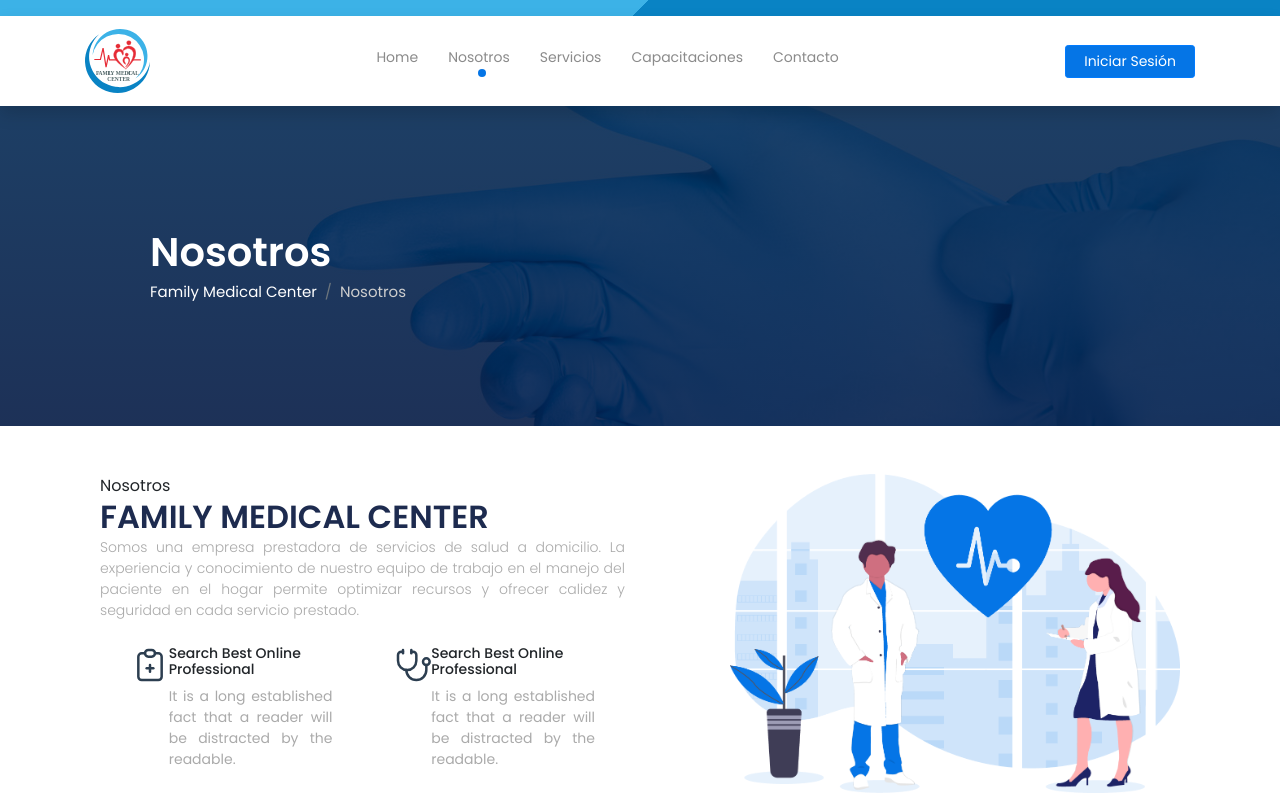
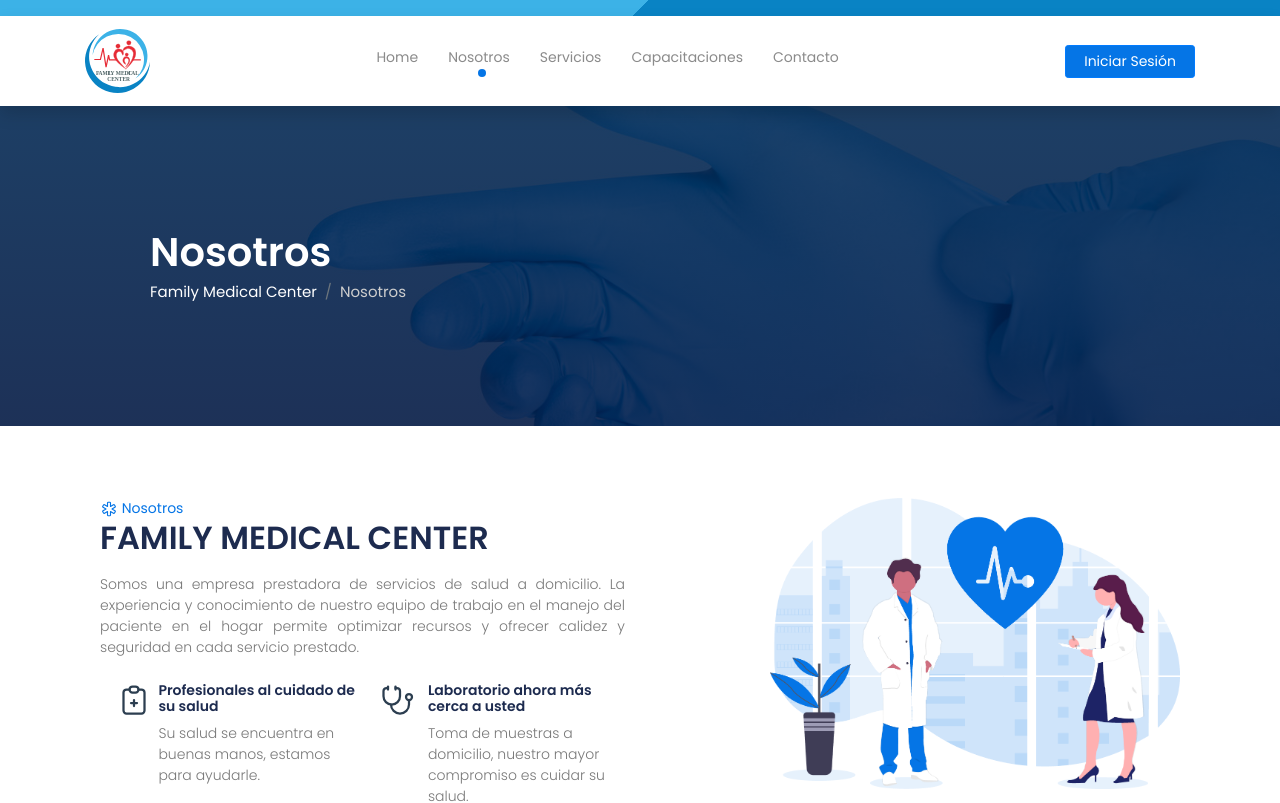
Before and after one commit to JuniorCR21/capstone_front-fmc, an Angular app: page /nosotros in a window 1280 px wide. Shown: the top 803 px of the page. Built offline with nearby package versions, Linux system fonts and the light colour scheme.

Commit message:
Página about terminada

```diff
--- a/src/app/pages/about/about.component.css
+++ b/src/app/pages/about/about.component.css
@@ -2,28 +2,28 @@
   font-weight: 600;
   color: #1d2b4f;
 }
-.text {
-  color: #aaaaaa;
+.text-content-about {
+  color: #797979;
   font-weight: 300;
-  align-content: center;
+  font-size: 14px;
+}
+
+.text-about{
+  color: #0575E6;
   font-size: 14px;
 }
 
 .text-content {
+  color: #1d2b4f;
+  font-weight: 600;
   font-size: 14px;
 }
 
+
 .imagenD {
-  width: 450px;
+  width: 410px;
 }
 
-.textSub {
-  color: #aaaaaa;
-}
-
-.textMed {
-  color: #aaaaaa;
-}
 .primera {
   width: 100%;
   padding: 6% 8%;
@@ -45,6 +45,7 @@
     ),
     url(../../../assets/img/about/vision.jpg);
 }
+
 .titleMV {
   color: #fff;
   font-weight: 600;
@@ -56,3 +57,22 @@
   font-weight: 300;
   line-height: 24px;
 }
+
+@media screen and (min-width: 768px) and (max-width: 1023px){
+
+  .imagenD {
+    width: 320px;
+  }
+}
+
+@media screen and (max-width: 767px){
+
+  .imagenD {
+    margin-top: 26px;
+    width: 280px;
+  }
+
+  .content-img{
+    text-align: center;
+  }
+}
--- a/src/app/pages/about/about.component.html
+++ b/src/app/pages/about/about.component.html
@@ -1,27 +1,31 @@
-<section class="container mt-5">
-  <div class="row">
+<section class="container mt-5 mb-5">
+  <div class="row pt-4 pb-4">
     <div class="col-md-6">
-      <div>
-        <p>Nosotros</p>
-      </div>
+      <p class="text-about">
+        <svg xmlns="http://www.w3.org/2000/svg" class="icon icon-tabler icon-tabler-medical-cross" width="18" height="18" viewBox="0 0 24 24" stroke-width="1.5" stroke="#0575E6" fill="none" stroke-linecap="round" stroke-linejoin="round">
+          <path stroke="none" d="M0 0h24v24H0z" fill="none"/>
+          <path d="M13 3a1 1 0 0 1 1 1v4.535l3.928 -2.267a1 1 0 0 1 1.366 .366l1 1.732a1 1 0 0 1 -.366 1.366l-3.927 2.268l3.927 2.269a1 1 0 0 1 .366 1.366l-1 1.732a1 1 0 0 1 -1.366 .366l-3.928 -2.269v4.536a1 1 0 0 1 -1 1h-2a1 1 0 0 1 -1 -1v-4.536l-3.928 2.268a1 1 0 0 1 -1.366 -.366l-1 -1.732a1 1 0 0 1 .366 -1.366l3.927 -2.268l-3.927 -2.268a1 1 0 0 1 -.366 -1.366l1 -1.732a1 1 0 0 1 1.366 -.366l3.928 2.267v-4.535a1 1 0 0 1 1 -1h2z" />
+        </svg>
+        Nosotros
+      </p>
       <div>
         <h2 class="title text-justify">FAMILY MEDICAL CENTER</h2>
-        <p class="text mb-4 text-justify text-content">
+        <p class="text-content-about mb-4 mt-3 text-justify">
           Somos una empresa prestadora de servicios de salud a domicilio. La
           experiencia y conocimiento de nuestro equipo de trabajo en el manejo
           del paciente en el hogar permite optimizar recursos y ofrecer calidez
           y seguridad en cada servicio prestado.
         </p>
       </div>
-      <div class="row mb-5">
-        <div class="col-md-6">
-          <div class="row">
-            <div class="col-md-2">
+      <div class="row">
+        <div class="col-md-6 pl-md-2 p-sm-0">
+          <div class="row mb-3">
+            <div class="col-md-2 pl-md-2 p-sm-0">
               <svg
                 xmlns="http://www.w3.org/2000/svg"
                 class="icon icon-tabler icon-tabler-report-medical"
-                width="40"
-                height="40"
+                width="36"
+                height="36"
                 viewBox="0 0 24 24"
                 stroke-width="1.5"
                 stroke="#2c3e50"
@@ -38,23 +42,22 @@
                 <line x1="12" y1="12" x2="12" y2="16" />
               </svg>
             </div>
-            <div class="col-md">
-              <h6 class="text-content">Search Best Online Professional</h6>
-              <p class="textSub text-justify text-content">
-                It is a long established fact that a reader will be distracted
-                by the readable.
+            <div class="col-md pl-md-2 p-sm-0">
+              <h6 class="text-content">Profesionales al cuidado de su salud</h6>
+              <p class="text-content-about">
+                Su salud se encuentra en buenas manos, estamos para ayudarle.
               </p>
             </div>
           </div>
         </div>
-        <div class="col-md-6">
+        <div class="col-md-6 pl-md-2 p-sm-0">
           <div class="row">
-            <div class="col-md-2">
+            <div class="col-md-2 pl-md-2 p-sm-0">
               <svg
                 xmlns="http://www.w3.org/2000/svg"
                 class="icon icon-tabler icon-tabler-stethoscope"
-                width="40"
-                height="40"
+                width="36"
+                height="36"
                 viewBox="0 0 24 24"
                 stroke-width="1.5"
                 stroke="#2c3e50"
@@ -73,17 +76,16 @@
               </svg>
             </div>
             <div class="col-md">
-              <h6 class="text-content">Search Best Online Professional</h6>
-              <p class="textMed text-justify text-content">
-                It is a long established fact that a reader will be distracted
-                by the readable.
+              <h6 class="text-content">Laboratorio ahora más cerca a usted</h6>
+              <p class="text-content-about">
+                Toma de muestras a domicilio, nuestro mayor compromiso es cuidar su salud.
               </p>
             </div>
           </div>
         </div>
       </div>
     </div>
-    <div class="col-md-6 text-md-right">
+    <div class="col-md-6 text-lg-right text-md-center content-img">
       <img class="imagenD" src="../../../assets/img/about/imagen1.png" />
     </div>
   </div>
--- a/src/app/pages/contact/contact.component.css
+++ b/src/app/pages/contact/contact.component.css
@@ -1,5 +1,13 @@
 input{
   font-size: 14px;
+}
+
+label{
+  font-size: 15px;
+}
+
+.form-control{
+  font-size: 15px;
 }
 
 .title-contact{
--- a/src/index.html
+++ b/src/index.html
@@ -5,7 +5,7 @@
   <title>Family Medical Center</title>
   <base href="/">
   <meta name="viewport" content="width=device-width, initial-scale=1">
-  <link rel="icon" type="image/x-icon" href="">
+  <link rel="icon" type="image/x-icon" href="./assets/img/logo/logo.ico">
   <link rel="preconnect" href="https://fonts.gstatic.com">
   <link href="https://fonts.googleapis.com/css2?family=Poppins:wght@200;300;400;500;600;700&display=swap" rel="stylesheet">
   <script src="https://kit.fontawesome.com/bd1e027aa2.js" crossorigin="anonymous"></script>
```
Also changed, not shown: 1 other file (tests, documents, lock files or other folders).
